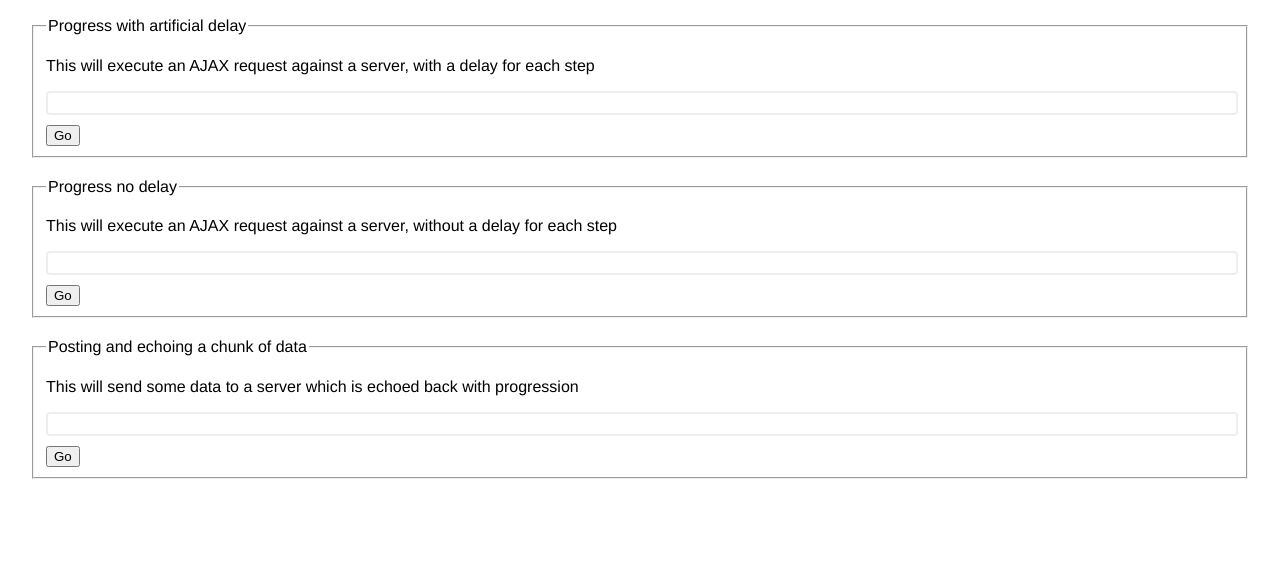
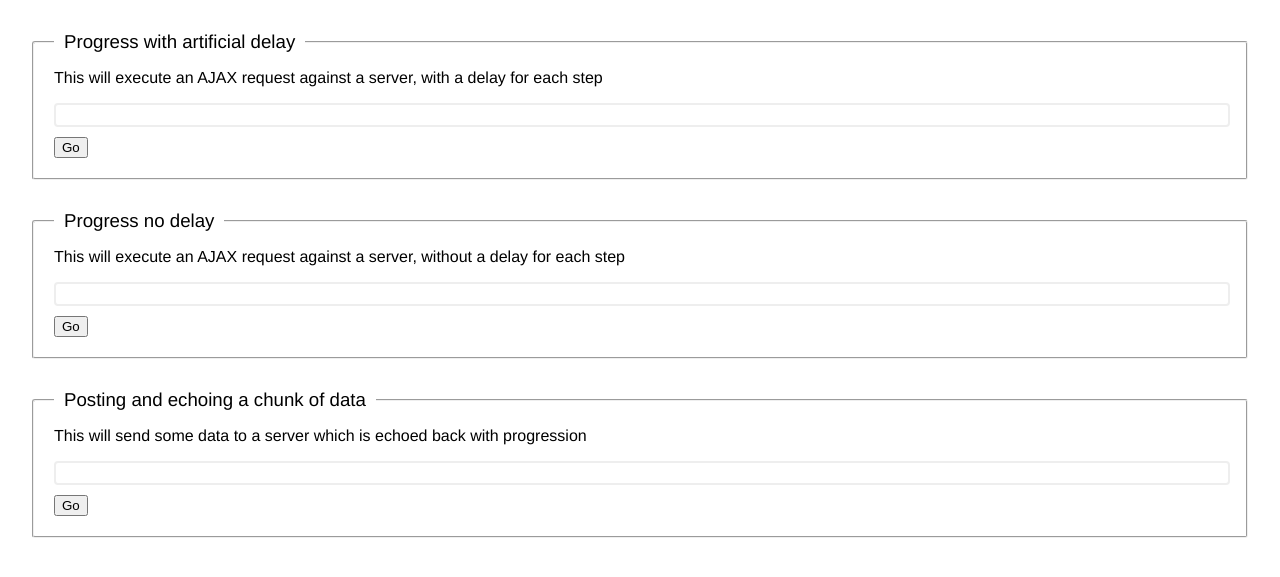
Before and after one commit to poulfoged/little-convoy, a plain HTML site: page index.html in a window 1280 px wide. Shown: the part 349-926 px from the top of the page. Before the commit the page ends 878 px from the top, so only its background shows below. Drawn offline with Linux system fonts and the light colour scheme.

Commit message:
Update index.html

```diff
--- a/index.html
+++ b/index.html
@@ -20,6 +20,14 @@
 
         fieldset {
             margin-bottom: 20px;
+            border-radius: 3px;
+            margin-top: 30px;
+            padding: 0 20px 20px;
+        }
+
+        legend {
+            font-size: 14pt;
+            padding: 0 10px;
         }
 
         .progress div {
```
